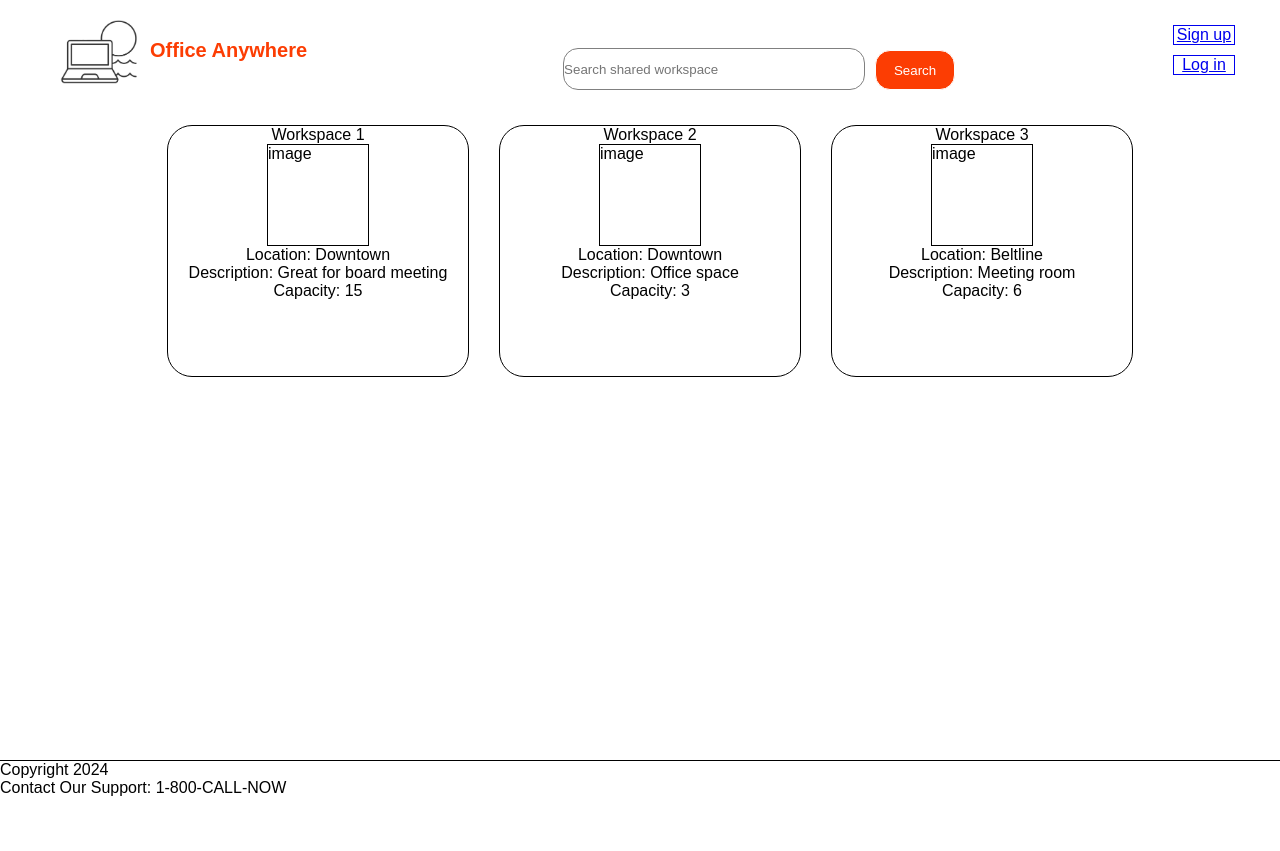
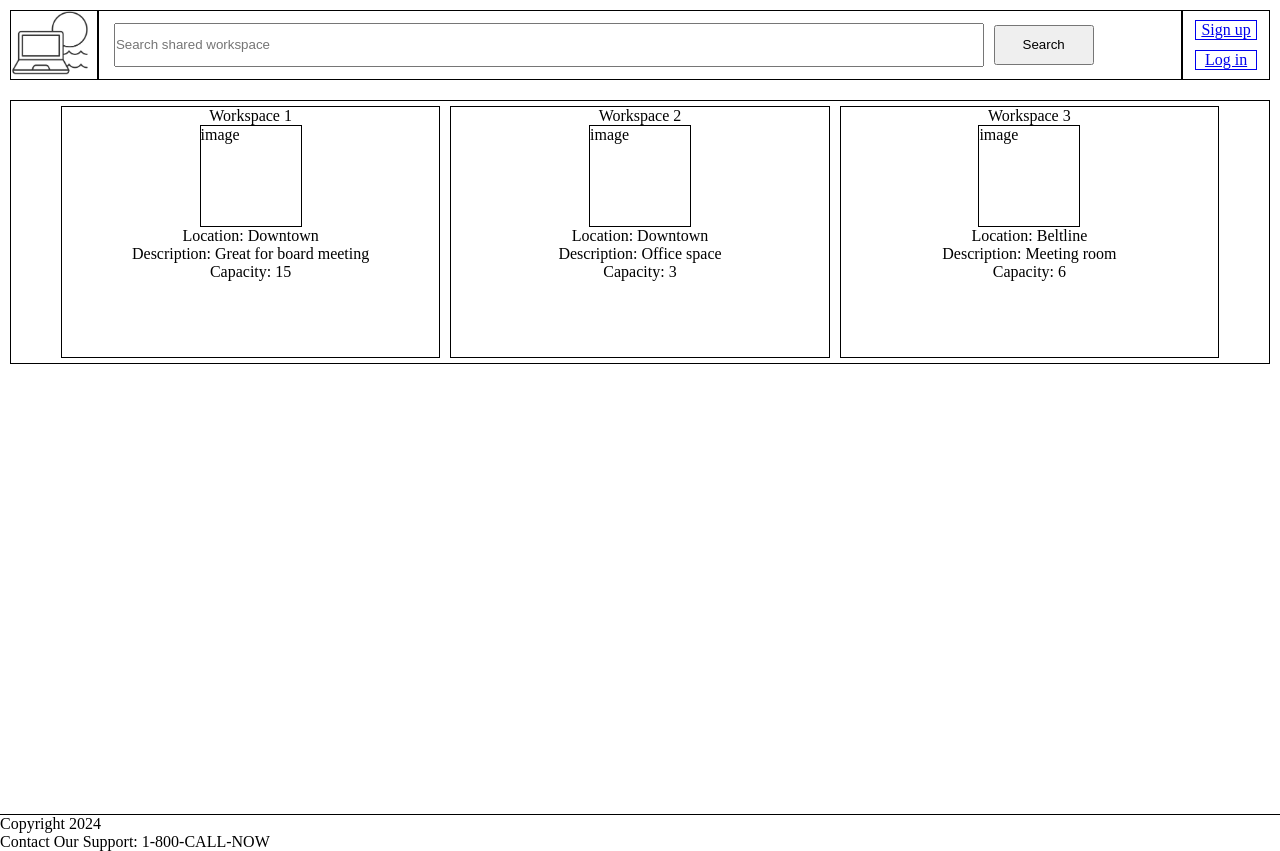
Before and after one commit to laura-bvc/SODV1201-project, a PHP site: page / in a window 1280 px wide. Before the commit the page ends 796 px from the top, so only its background shows below. Run offline with PHP 8.4, Linux system fonts and the light colour scheme.

Commit message:
Revert "- updated css, removed container borders, resized header, body, and footers"
This reverts commit ac5ea998d3b5d67c5ac963ce7f601316e5f04d52.

```diff
--- a/index.html
+++ b/index.html
@@ -11,9 +11,6 @@
     <div class="homepageHeader">
         <div class="logoContainer">
             <a href="index.html"><img src="img/icon.png" alt="" id="logo"></a>
-        </div>
-        <div class="titleHeader">
-            <a href="index.html"><p>Office Anywhere</p></a>
         </div>
         <div class="searchBarHeader">
             <input type="text" placeholder="Search shared workspace" class="searchBar" id="searchBar">
@@ -34,6 +31,10 @@
         </div> -->
     </div>
 
+    <div class="spacer">
+
+    </div>
+
     <footer>
         <p>Copyright 2024</p>
         <p>Contact Our Support: 1-800-CALL-NOW</p>
--- a/signup.html
+++ b/signup.html
@@ -18,7 +18,6 @@
     </div>
 
     <div class="pageBody">
-        <div class="signupBoxContainer">
         <div class="signupBox">
             <button name="coworkerSignupButton" id="coworkerSignupButton" class="signupButton" data-type="coworker">Sign up as a coworker</button>
             <input type="text" name="coworkerSignupUsername" id="coworkerSignupUsername" placeholder="Username">
@@ -37,9 +36,9 @@
         <p>Already have an account? Log in <a href="login.html">here</a></p>
         <!-- <button id="goToLoginBtn">Log in</button> -->
     </div>
+    <div class="spacer">
+
     </div>
-
-
 
     <footer>
         <p>Copyright 2024</p>
--- a/style.css
+++ b/style.css
@@ -2,7 +2,6 @@
 * {
     margin: 0;
     padding: 0;
-    font-family: Arial, Helvetica, sans-serif;
 }
 body {
     height: 100%;
@@ -10,65 +9,48 @@ body {
     display: flex;
     flex-direction: column;
 }
+.spacer {
+    height: 55vh;
+}
 footer {
+    border-top: solid 1px;
+    min-height: 25px;
     width: 100%;
-    height: 5vh;
-    border-top: solid 1px;
 }
 
 
 /* HOME */
 .homepageHeader {
     display: flex;
-    margin: 0px 25px;
-    width: 100%;
-    height: 10vh;
+    margin: 10px;
 }
-.logoContainer {
-    margin: 10px 0px 10px 50px;
+/* .logoContainer {
+    border: 1px solid;
     width: 100px;
 }
 .logoContainer img{
     width: 80px;
-}
-.titleHeader{
-    display: flex;
-    width: 300px;
-    align-items: center;
-}
-.titleHeader a {
-    font-size: 20px;
-    font-weight: bold;
-    text-decoration: none;
-    color: #fc3d03;
-    padding-left: 10px;
-}
+} */
 .searchBarHeader {
     display: flex;
+    border: 1px solid;
     width: 100%;
-    align-items: flex-end;
-    justify-content: center;
+    align-items: center;
 }
 .searchBar {
     margin-left: 15px;
-    width: 300px;
+    width: 80%;
     height: 40px;
-    border: 1px solid gray;
-    border-radius: 15px;
 }
 #searchButton {
     margin-left: 10px;
-    width: 80px;
+    width: 100px;
     height: 40px;
-    border: 1px solid ;
-    border-radius: 15px;
-    background-color: #fc3d03;
-    color: white;
 }
 .homeSignupLoginSquare {
+    border: 1px solid;
     display: flex;
     flex-direction: column;
-    margin: 10px 50px 10px 0px;
     width: 100px;
     justify-content: center;
     align-items: center;
@@ -80,26 +62,20 @@ footer {
     margin: 5px;
 }
 .propertiesContainer {
-    width: 100%;
-    height: 80vh;
     display: flex;
     flex-wrap: wrap;
     justify-content: center;
     margin: 10px;
-    /* border: 1px solid; */
+    border: 1px solid;
 }
 .propertyBox, .propertyBoxAdd {
     height: 250px;
-    width: 300px;
+    width: 30%;
     border: 1px solid;
-    border-radius: 25px;
-    margin: 15px;
+    margin: 5px;
     display: flex;
     flex-direction: column;
     align-items: center;
-}
-.propertyBoxAdd img {
-    width: 70%;
 }
 .propertyImgBox {
     height: 100px;
@@ -113,19 +89,31 @@ footer {
     display: flex;
     margin: 10px;
 }
+.logoContainer {
+    border: 1px solid;
+    width: 100px;
+}
+.logoContainer img{
+    width: 80px;
+}
+.titleHeader{
+    display: flex;
+    border: 1px solid;
+    width: 100%;
+    align-items: center;
+}
+.titleHeader p {
+    font-size: 24px;
+    font-weight: bold;
+    padding-left: 10px;
+}
 /* BODY */
 .pageBody {
     display: flex;
-    flex-direction: column;
     width: 100%;
-    height: 80vh;
+    height: 60%;
     justify-content: center;
     margin-top: 30px;
-}
-.signupBoxContainer {
-    display: flex;
-    height: 350px;
-    justify-content: center;
 }
 .signupBox {
     display: flex;
@@ -134,7 +122,7 @@ footer {
     border: 1px solid;
     margin: 5px 10px;
     width: 200px;
-    height: 300px;
+    height: 200px;
 }
 .signupBox button {
     margin: 5px;
@@ -144,8 +132,7 @@ footer {
 }
 .haveAnAccountBar {
     border: 1px solid;
-    width: 80%;
-    height: 40px;
+    width: 50%;
     margin: 10px auto;
     display: flex;
     justify-content: center;
@@ -159,6 +146,29 @@ footer {
     display: flex;
     margin: 10px;
 }
+/* .logoContainer {
+    border: 1px solid;
+    width: 100px;
+}
+.logoContainer img{
+    width: 80px;
+}
+.searchBarHeader {
+    display: flex;
+    border: 1px solid;
+    width: 100%;
+    align-items: center;
+}
+.searchBar {
+    margin-left: 15px;
+    width: 80%;
+    height: 40px;
+}
+#searchButton {
+    margin-left: 10px;
+    width: 100px;
+    height: 40px;
+}*/
 .profileSquare {
     border: 1px solid;
     display: flex;
```
Also changed, not shown: login.html (+2 -5 lines). Lines whose indentation alone changed are shown as unchanged.
